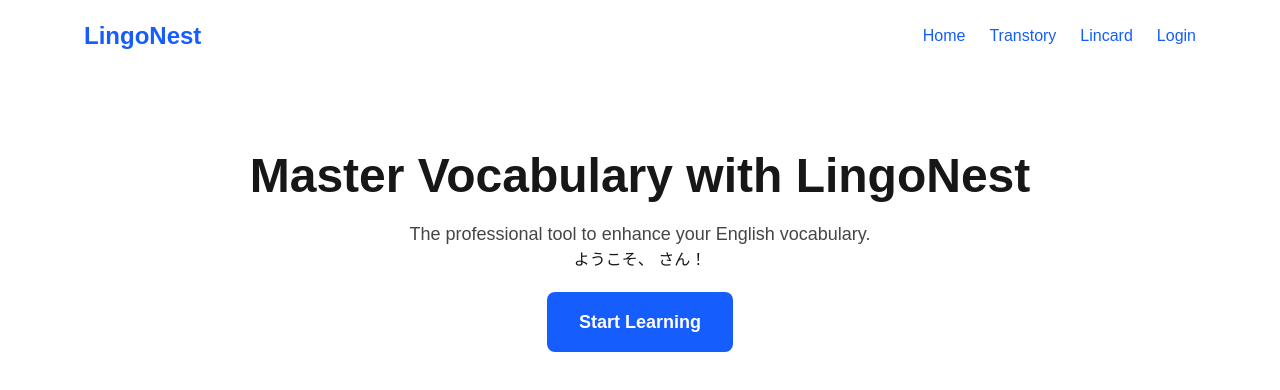
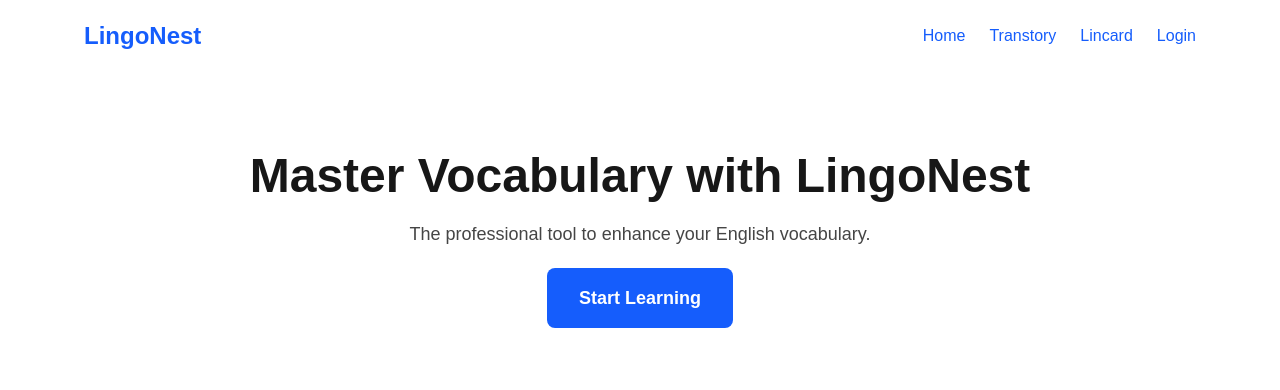
Before and after one commit to kodai-Java/lingo-nest, a Next.js app: page / in a window 1280 px wide. Shown: the top 390 px of the page. Built offline with nearby package versions, Linux system fonts and the light colour scheme; no server answers.

Commit message:
deleted next auth

```diff
--- a/app/api/auth/[...nextauth]/route.ts
+++ /dev/null
@@ -1,6 +0,0 @@
-import { authOptions } from '@/lib/auth'
-import NextAuth from 'next-auth'
-
-const handler = NextAuth(authOptions)
-
-export { handler as GET, handler as POST }
--- a/app/page.tsx
+++ b/app/page.tsx
@@ -1,16 +1,10 @@
-import { getServerSession } from 'next-auth'
-import { authOptions } from '../lib/auth'
-
 export default async function Home() {
-  const session = await getServerSession(authOptions)
-
   return (
     <section className="hero flex flex-col items-center text-center py-20 px-5">
       <h1 className="text-5xl font-bold mb-5">Master Vocabulary with LingoNest</h1>
       <p className="text-lg max-w-xl opacity-80">
         The professional tool to enhance your English vocabulary.
       </p>
-      <h1>ようこそ、{session && session.user?.email} さん！</h1>
       <a
         href="/transtory"
         className="cta-button inline-block mt-5 px-8 py-4 text-lg font-bold text-white bg-blue-600 rounded-lg transition-all duration-300 hover:bg-blue-400"
```
